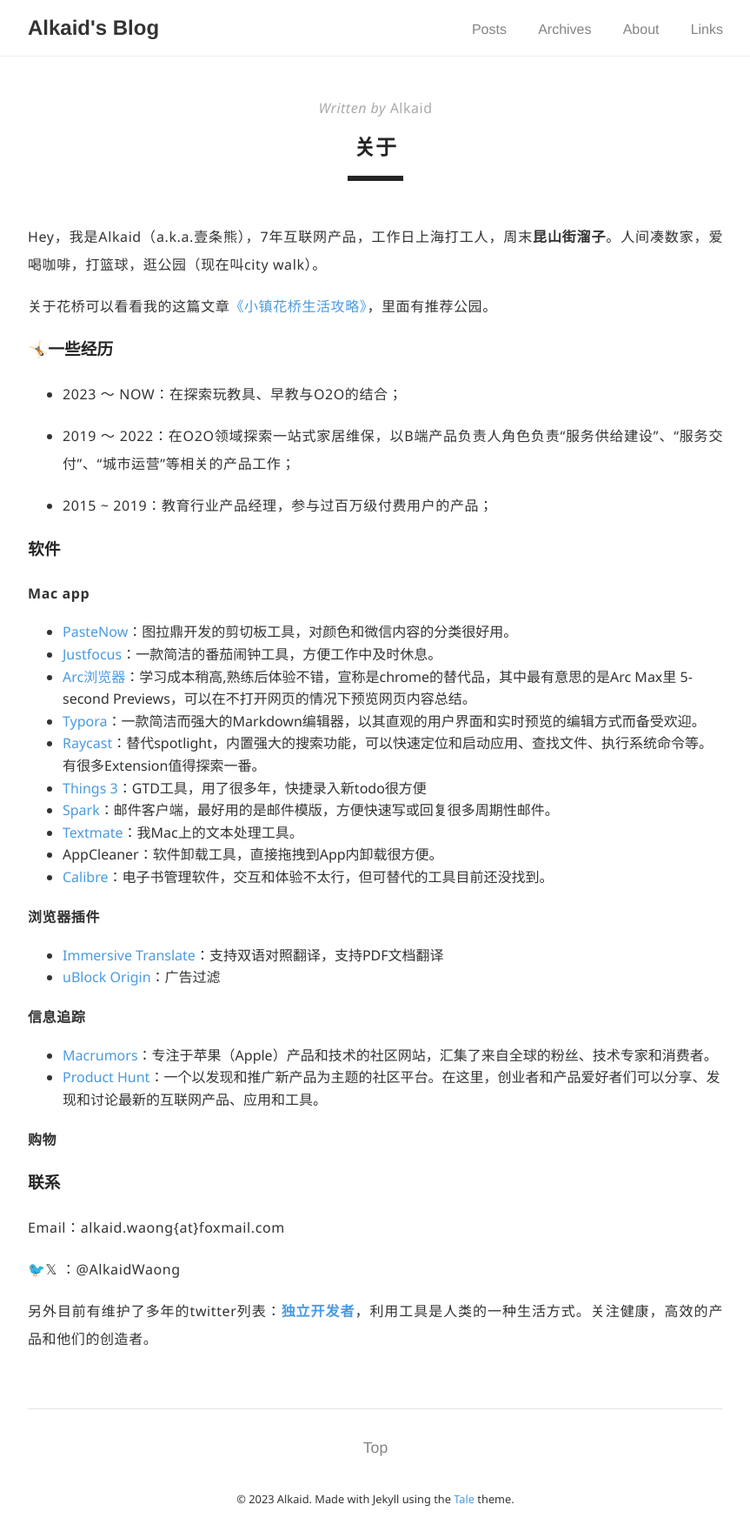
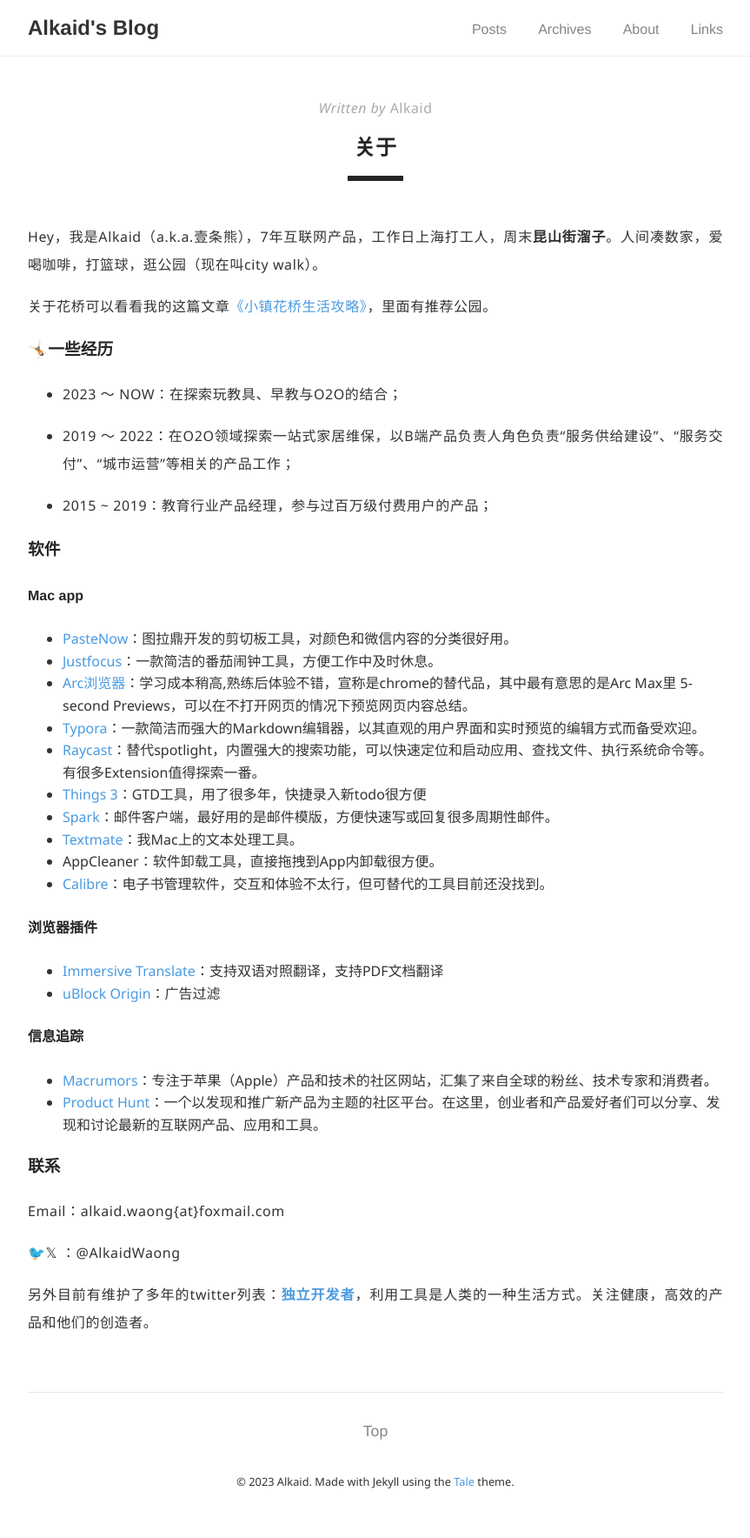
Before and after one commit to AlkaidWaong/ifoz, a Jekyll site: the page built from _pages/about.md, in a window 1280 px wide. Shown: the whole page at 87% size, without its empty margins (208-1071 px from the left). Built offline with Jekyll 4.4.1, drawn with Linux system fonts in a browser that asks for light colours; comment, search, counter and statistics services are not loaded.

Commit message:
Update about.md

```diff
--- a/_pages/about.md
+++ b/_pages/about.md
@@ -24,7 +24,7 @@
 
 ### 软件
 
-**Mac app**
+#### Mac app
 
 - [PasteNow](https://apps.apple.com/us/app/pastenow-%E5%89%AA%E8%B4%B4%E6%9D%BF%E5%B7%A5%E5%85%B7/id1552536109?l=zh-Hans-CN)：图拉鼎开发的剪切板工具，对颜色和微信内容的分类很好用。
 - [Justfocus](https://getjustfocus.com/?ref=just-focus-mac)：一款简洁的番茄闹钟工具，方便工作中及时休息。
@@ -39,21 +39,17 @@
 
 
 
-**浏览器插件**
+#### 浏览器插件
 
 - [Immersive Translate](https://chromewebstore.google.com/detail/%E6%B2%89%E6%B5%B8%E5%BC%8F%E7%BF%BB%E8%AF%91-%E5%8F%8C%E8%AF%AD%E5%AF%B9%E7%85%A7%E7%BD%91%E9%A1%B5%E7%BF%BB%E8%AF%91-pdf%E6%96%87%E6%A1%A3%E7%BF%BB%E8%AF%91/bpoadfkcbjbfhfodiogcnhhhpibjhbnh?pli=1)：支持双语对照翻译，支持PDF文档翻译
 - [uBlock Origin](https://chromewebstore.google.com/detail/ublock-origin/cjpalhdlnbpafiamejdnhcphjbkeiagm)：广告过滤
 
 
 
-**信息追踪**
+#### 信息追踪
 
 - [Macrumors](https://www.macrumors.com/)：专注于苹果（Apple）产品和技术的社区网站，汇集了来自全球的粉丝、技术专家和消费者。
 - [Product Hunt](https://www.producthunt.com/)：一个以发现和推广新产品为主题的社区平台。在这里，创业者和产品爱好者们可以分享、发现和讨论最新的互联网产品、应用和工具。
-
-
-
-**购物**
 
 
 
```
